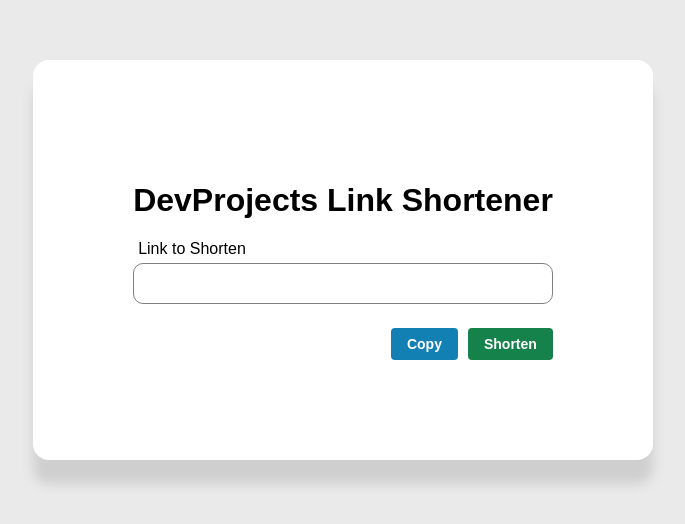
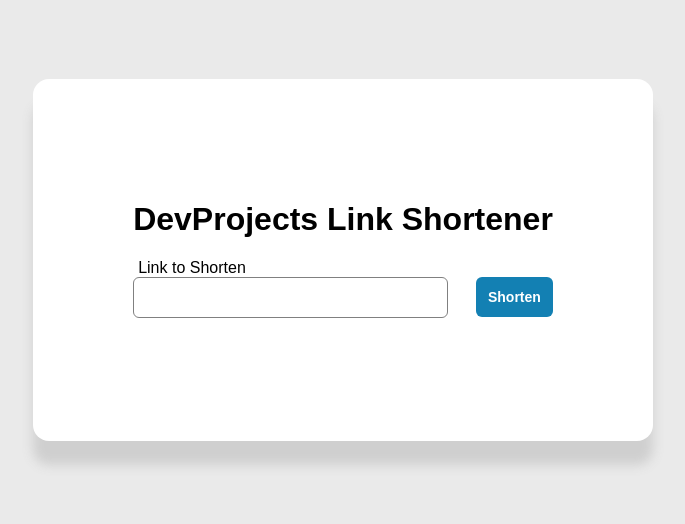
Before and after one commit to redasalmi/devproject-link-shortner, a React (Create React App) app: page / in a window 1280 px wide. Shown: the part 140-664 px from the top of the page, without its empty margins (297-982 px from the left). Built offline with nearby package versions, Linux system fonts and the light colour scheme.

Commit message:
UI update

```diff
--- a/src/App.js
+++ b/src/App.js
@@ -2,16 +2,25 @@ import { useState } from 'react';
 
 const App = () => {
   const [link, setLink] = useState('');
-  const [invalidLink, setInvalidLink] = useState(false);
+  const [linkError, setLinkError] = useState('');
   const [isSubmitting, setIsSubmitting] = useState(false);
 
-  const formFieldClassname = `form-field ${invalidLink ? 'error' : ''}`.trim();
+  const formFieldClassname = `form-field ${linkError ? 'error' : ''}`.trim();
 
-  const linkVerification = (link) => {
-    const urlRegex = /[-a-zA-Z0-9@:%_+.~#?&//=]{2,256}\.[a-z]{2,4}\b(\/[-a-zA-Z0-9@:%_+.~#?&//=]*)?/gi;
-    const isValidLink = link.match(urlRegex) !== null && link !== '';
+  const verifyLink = (link) => {
+    let linkError = '';
 
-    setInvalidLink(!isValidLink);
+    if (link === '') {
+      linkError = 'Required field';
+    } else {
+      const urlRegex = /[-a-zA-Z0-9@:%_+.~#?&//=]{2,256}\.[a-z]{2,4}\b(\/[-a-zA-Z0-9@:%_+.~#?&//=]*)?/gi;
+      const validUrl = link.match(urlRegex) !== null;
+
+      linkError = validUrl ? '' : 'Please input a valid Url';
+    }
+
+    setLinkError(linkError);
+    const isValidLink = linkError === '';
 
     return isValidLink;
   };
@@ -20,15 +29,15 @@ const App = () => {
     const { value } = e.target;
     setLink(value);
 
-    if (invalidLink) {
-      linkVerification(value);
+    if (linkError) {
+      verifyLink(value);
     }
   };
 
   const handleSubmit = (e) => {
     e.preventDefault();
     setIsSubmitting(true);
-    const isValidLink = linkVerification(link);
+    const isValidLink = verifyLink(link);
 
     if (isValidLink) {
       console.log(link);
@@ -46,14 +55,10 @@ const App = () => {
           <div className={formFieldClassname}>
             <label htmlFor='link'>Link to Shorten</label>
             <input type='text' id='link' value={link} onChange={handleChange} />
-            {invalidLink && <p>Please input a valid Url</p>}
+            {linkError ? <p>{linkError}</p> : undefined}
           </div>
 
-          <div className='action-buttons'>
-            <button type='button' disabled={isSubmitting}>
-              Copy
-            </button>
-
+          <div className='submit-btn'>
             <button type='submit' disabled={isSubmitting}>
               Shorten
             </button>
--- a/src/index.css
+++ b/src/index.css
@@ -33,10 +33,14 @@ body {
   z-index: 10;
 }
 
+.form {
+  display: flex;
+  justify-content: space-between;
+}
+
 .form .form-field {
-  display: flex;
-  flex-direction: column;
-  min-height: 88px;
+  width: 75%;
+  min-height: 82px;
 }
 
 .form .form-field label {
@@ -44,9 +48,10 @@ body {
 }
 
 .form .form-field input {
+  width: 100%;
   border: 1px solid #808080;
   padding: 12px;
-  border-radius: 10px;
+  border-radius: 6px;
 }
 
 .form .form-field input:focus {
@@ -65,29 +70,28 @@ body {
   border: 1px solid #ff0000;
 }
 
-.form .action-buttons {
-  text-align: right;
-}
-
-.form .action-buttons button {
+button {
   border: none;
-  padding: 8px 16px;
-  border-radius: 4px;
+  border-radius: 6px;
   color: #ffffff;
   font-weight: bold;
   font-size: 14px;
   cursor: pointer;
 }
 
-.form .action-buttons button:first-child {
+button:hover {
+  opacity: 0.9;
+}
+
+.form .submit-btn {
+  width: 20%;
+  display: flex;
+  justify-content: flex-end;
+  align-items: center;
+}
+
+.form .submit-btn button {
+  padding: 12px;
+  margin-bottom: 5px;
   background-color: #1380b3;
 }
-
-.form .action-buttons button:last-child {
-  margin-left: 10px;
-  background-color: #15814b;
-}
-
-.form .action-buttons button:hover {
-  opacity: 0.9;
-}
```
